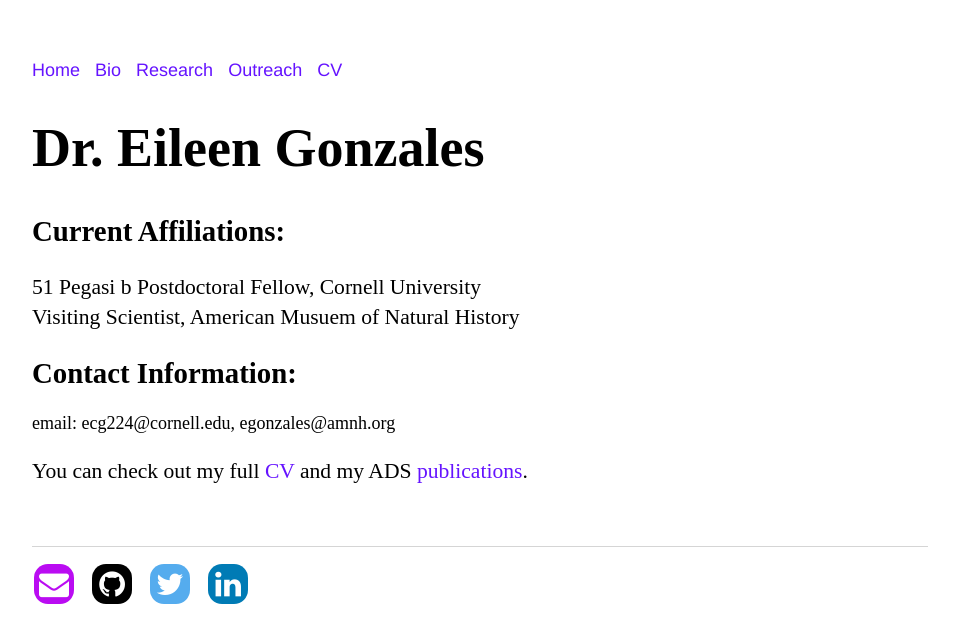
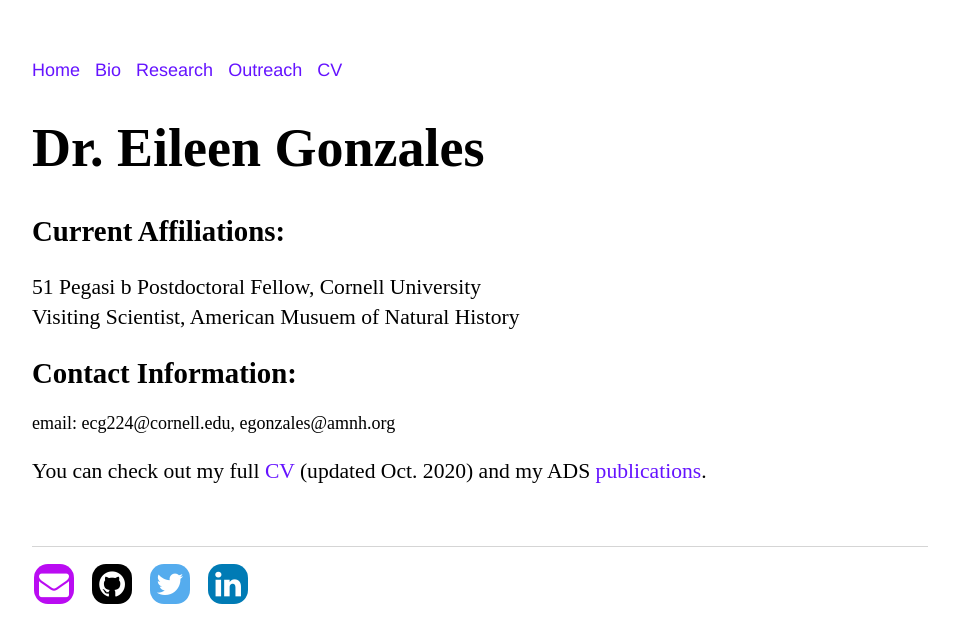
Before and after one commit to ECGonzales/ECGonzales.github.io, a Jekyll site: the page built from CV/index.html, in a window 1280 px wide. Shown: the top 643 px of the page, without its empty margins (160-1119 px from the left). Built offline with Jekyll 4.4.1, drawn with Linux system fonts in a browser that asks for light colours.

Commit message:
Added CV update date

```diff
--- a/CV/index.html
+++ b/CV/index.html
@@ -13,7 +13,7 @@
 		<!-- <p>phone: 212-213-7633 </br> UPDATE this?-->
 		email: ecg224@cornell.edu, egonzales@amnh.org</p>
 
-		<p> You can check out my full <a href="http:/ECGonzales.github.io/CV/CV_EileenGonzales.pdf" class="download" title="Download CV as PDF">CV</a> and my ADS <a href="https://ui.adsabs.harvard.edu/#search/q=orcid%3A0000-0003-4636-6676&sort=date%20desc%2C%20bibcode%20desc&p_=0">publications</a>.</p>
+		<p> You can check out my full <a href="http:/ECGonzales.github.io/CV/CV_EileenGonzales.pdf" class="download" title="Download CV as PDF">CV</a> (updated Oct. 2020) and my ADS <a href="https://ui.adsabs.harvard.edu/#search/q=orcid%3A0000-0003-4636-6676&sort=date%20desc%2C%20bibcode%20desc&p_=0">publications</a>.</p>
 
 
 	</div>
```
